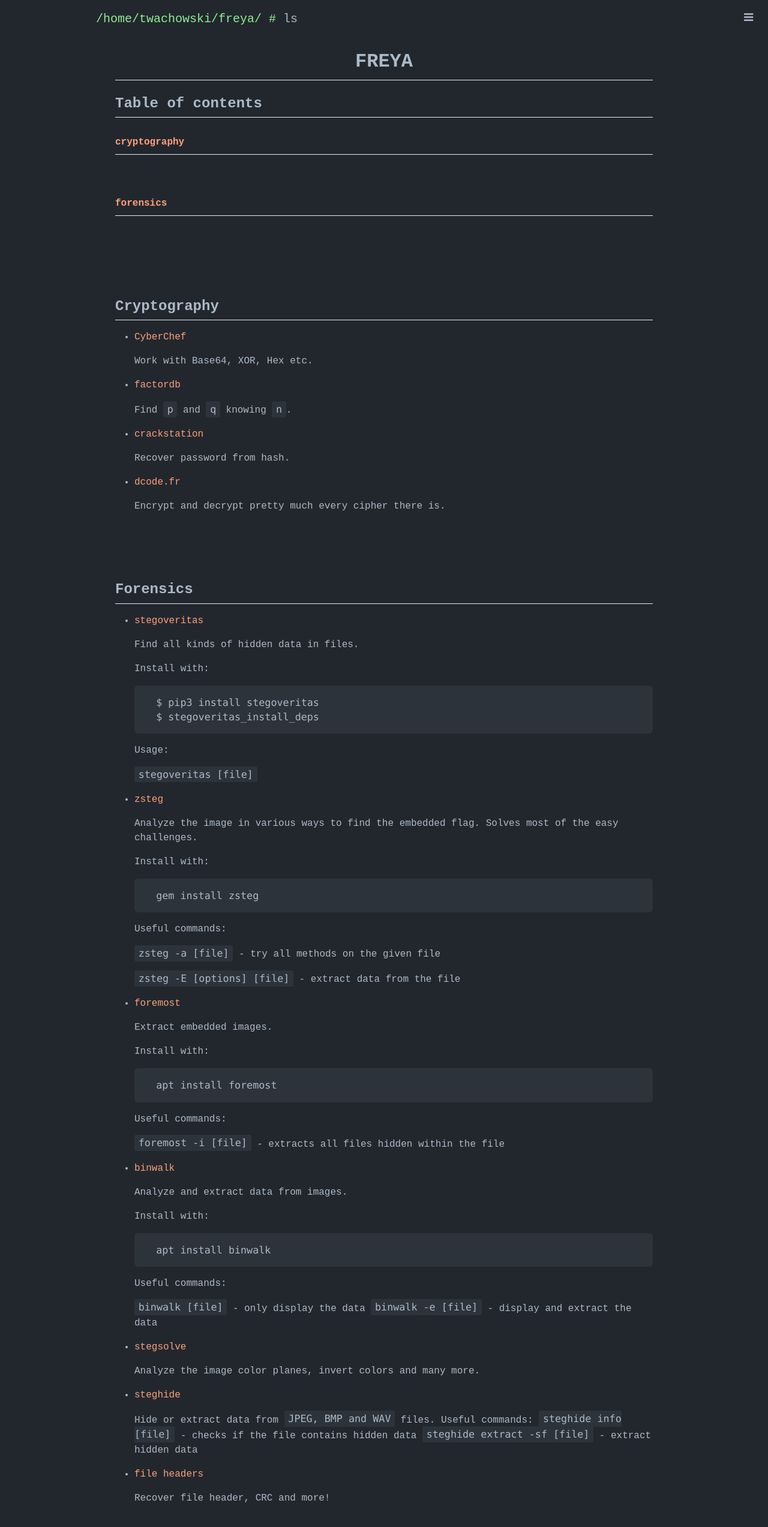
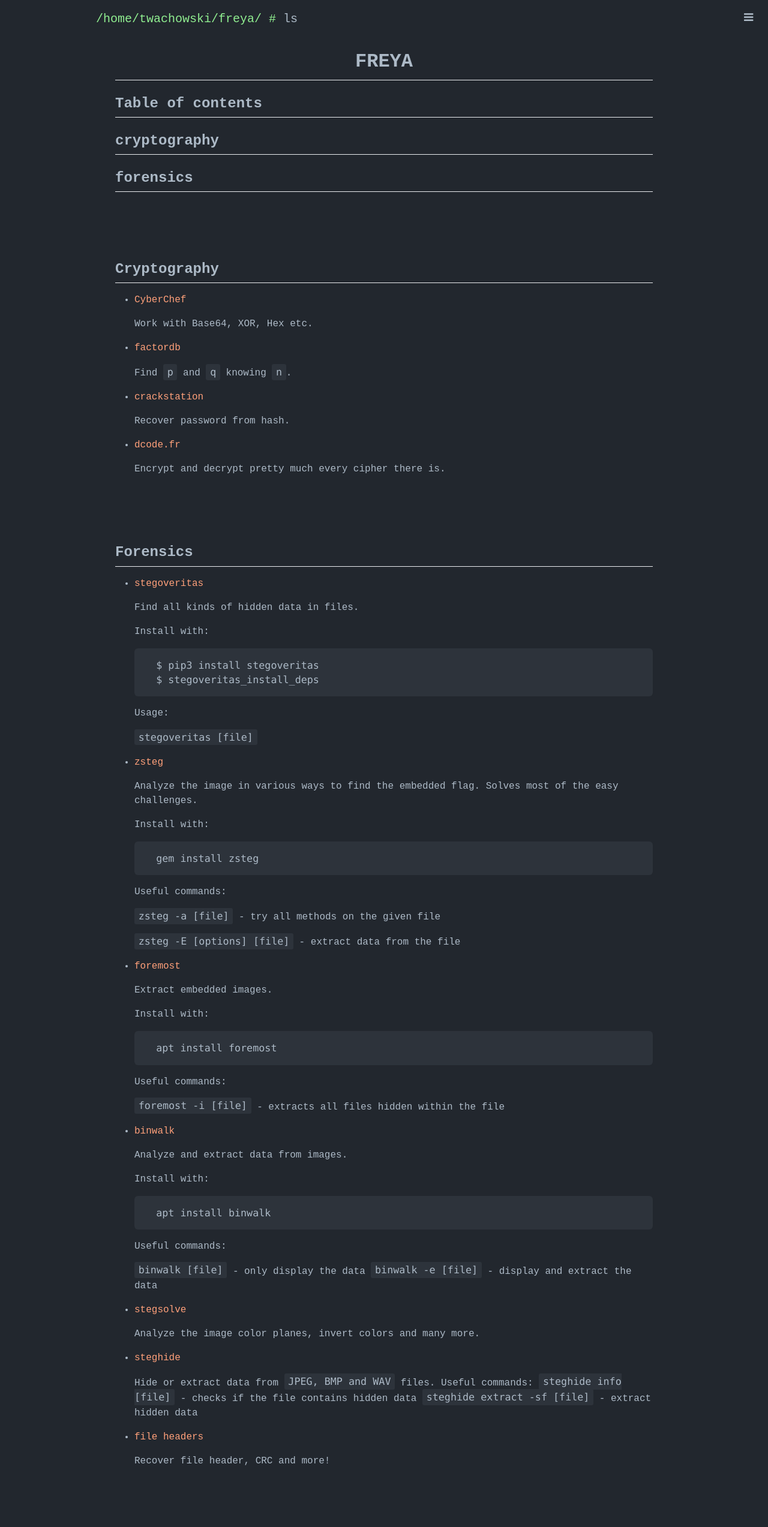
Before and after one commit to tadeuszwachowski/freya, a Jekyll site: the page built from index.html, in a window 1280 px wide. Shown: the whole page at 60% size. Built offline with Jekyll 4.4.1, drawn with Linux system fonts in a browser that asks for light colours; Markdown is read by kramdown in place of the engine named in the settings; after the commit the page ends 2484 px from its top, so only the background shows below that.

Commit message:
Change toc

```diff
--- a/index.html
+++ b/index.html
@@ -7,7 +7,7 @@
 <h2>Table of contents</h2>
 
 {% for w in site.tools %}
-	<h2><a href="#{{w.title}}">{{w.title}}</a></h2> <br>
+	<a href="#{{w.title}}"><h2>{{w.title}}</h2></a>
 {% endfor %}
 
 {% for w in site.tools %}
```
